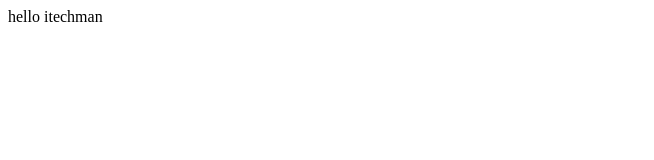
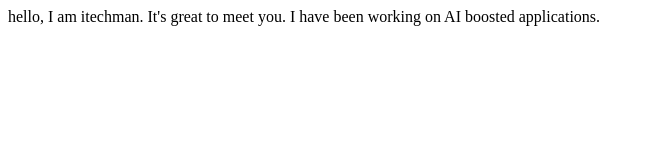
Before and after one commit to levislicn/levislicn.github.io, a plain HTML site: page public/index.html in a window 1280 px wide. Shown: the whole page, without its empty margins (0-654 px from the left). Drawn offline with Linux system fonts and the light colour scheme.

Commit message:
Update index.html

```diff
--- a/public/index.html
+++ b/public/index.html
@@ -5,6 +5,6 @@
         <title>itechman web site</title>
     </head>
     <body>
-        hello itechman
+        hello, I am itechman. It's great to meet you. I have been working on AI boosted applications.
     </body>
 </html>
```
